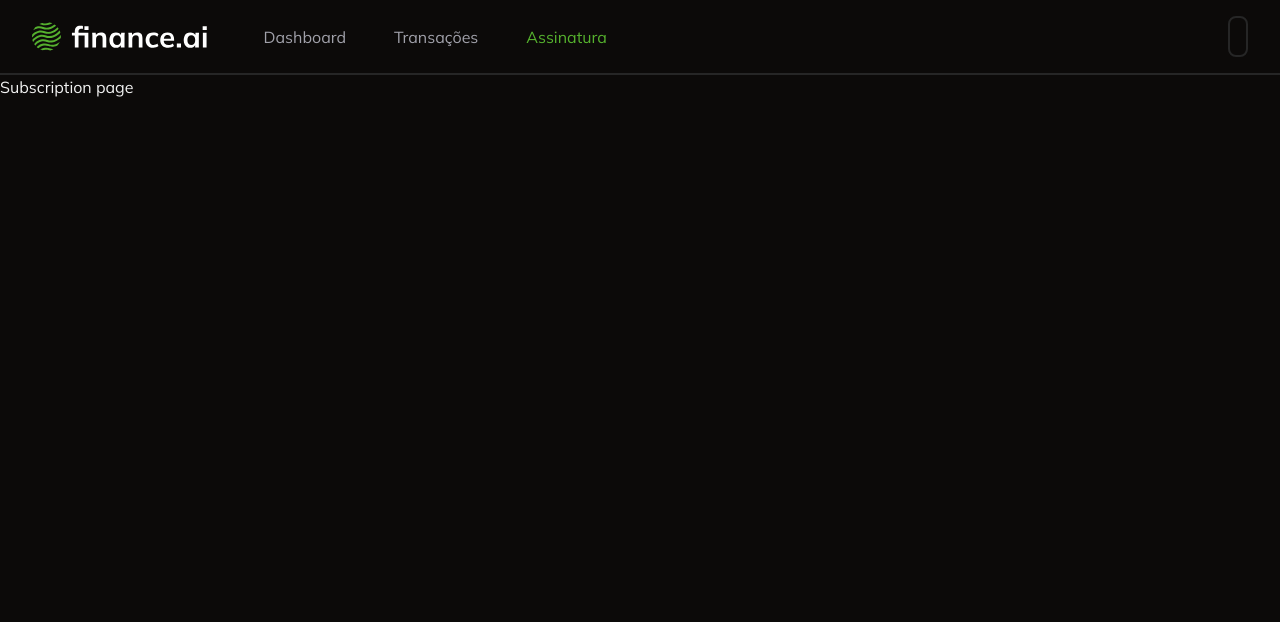
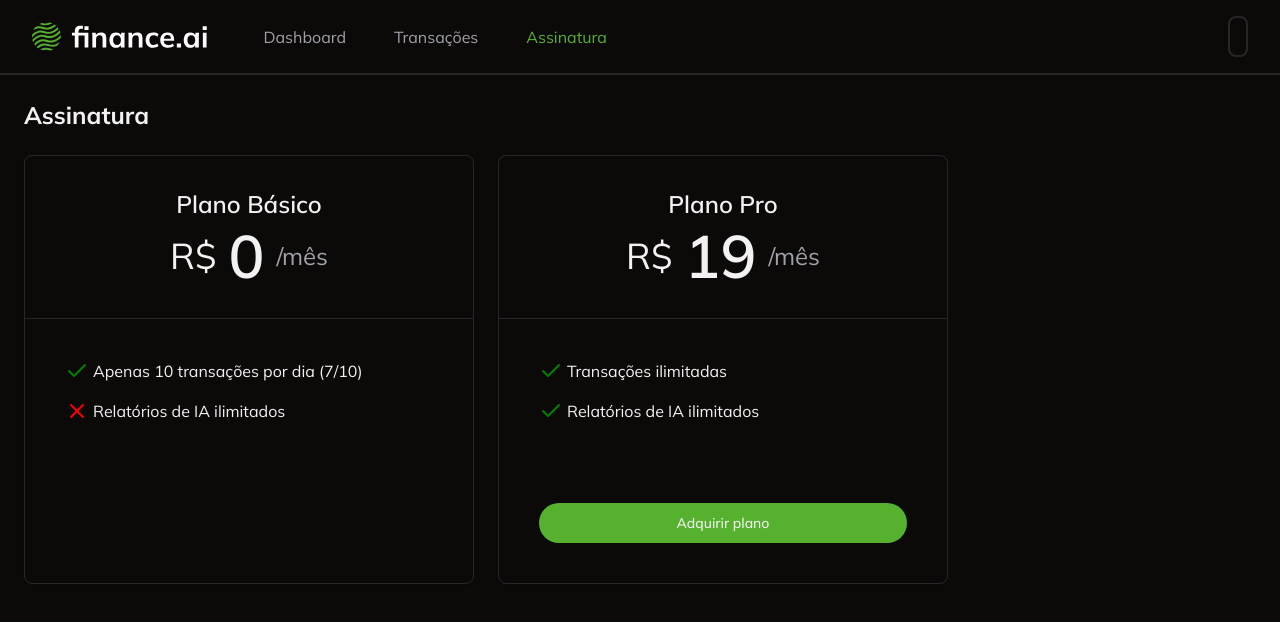
Before and after one commit to ryanolv/finance-ai, a Next.js app: page /subscription in a window 1280 px wide. Shown: the top 622 px of the page. Built offline with nearby package versions, Linux system fonts and the light colour scheme.

Commit message:
feat: add cards to subscription

```diff
--- a/app/subscription/page.tsx
+++ b/app/subscription/page.tsx
@@ -1,5 +1,60 @@
+import { CheckIcon, X } from "lucide-react";
+import {
+  Card,
+  CardContent,
+  CardFooter,
+  CardHeader,
+} from "../_components/ui/card";
+import { Button } from "../_components/ui/button";
+
 const SubscriptionPage = () => {
-  return <h1>Subscription page</h1>;
+  return (
+    <div className="space-y-6 p-6">
+      <h1 className="text-2xl font-bold">Assinatura</h1>
+      <div className="flex gap-6">
+        <Card className="w-[450px]">
+          <CardHeader className="border-b border-solid py-8">
+            <h2 className="text-center text-2xl font-semibold">Plano Básico</h2>
+            <div className="flex items-center justify-center gap-3">
+              <span className="text-4xl">R$</span>
+              <span className="text-6xl font-semibold">0</span>
+              <span className="text-2xl text-muted-foreground">/mês</span>
+            </div>
+          </CardHeader>
+          <CardContent className="space-y-4 p-10">
+            <p className="flex items-center gap-1">
+              <CheckIcon color="green" size={24} /> Apenas 10 transações por dia
+              (7/10)
+            </p>
+            <p className="flex items-center gap-1">
+              <X size={24} color="red" /> Relatórios de IA ilimitados
+            </p>
+          </CardContent>
+        </Card>
+        <Card className="w-[450px]">
+          <CardHeader className="border-b border-solid py-8">
+            <h2 className="text-center text-2xl font-semibold">Plano Pro</h2>
+            <div className="flex items-center justify-center gap-3">
+              <span className="text-4xl">R$</span>
+              <span className="text-6xl font-semibold">19</span>
+              <span className="text-2xl text-muted-foreground">/mês</span>
+            </div>
+          </CardHeader>
+          <CardContent className="space-y-4 p-10">
+            <p className="flex items-center gap-1">
+              <CheckIcon color="green" size={24} /> Transações ilimitadas
+            </p>
+            <p className="flex items-center gap-1">
+              <CheckIcon size={24} color="green" /> Relatórios de IA ilimitados
+            </p>
+          </CardContent>
+          <CardFooter className="p-10">
+            <Button className="w-full rounded-full">Adquirir plano</Button>
+          </CardFooter>
+        </Card>
+      </div>
+    </div>
+  );
 };
 
 export default SubscriptionPage;
```
